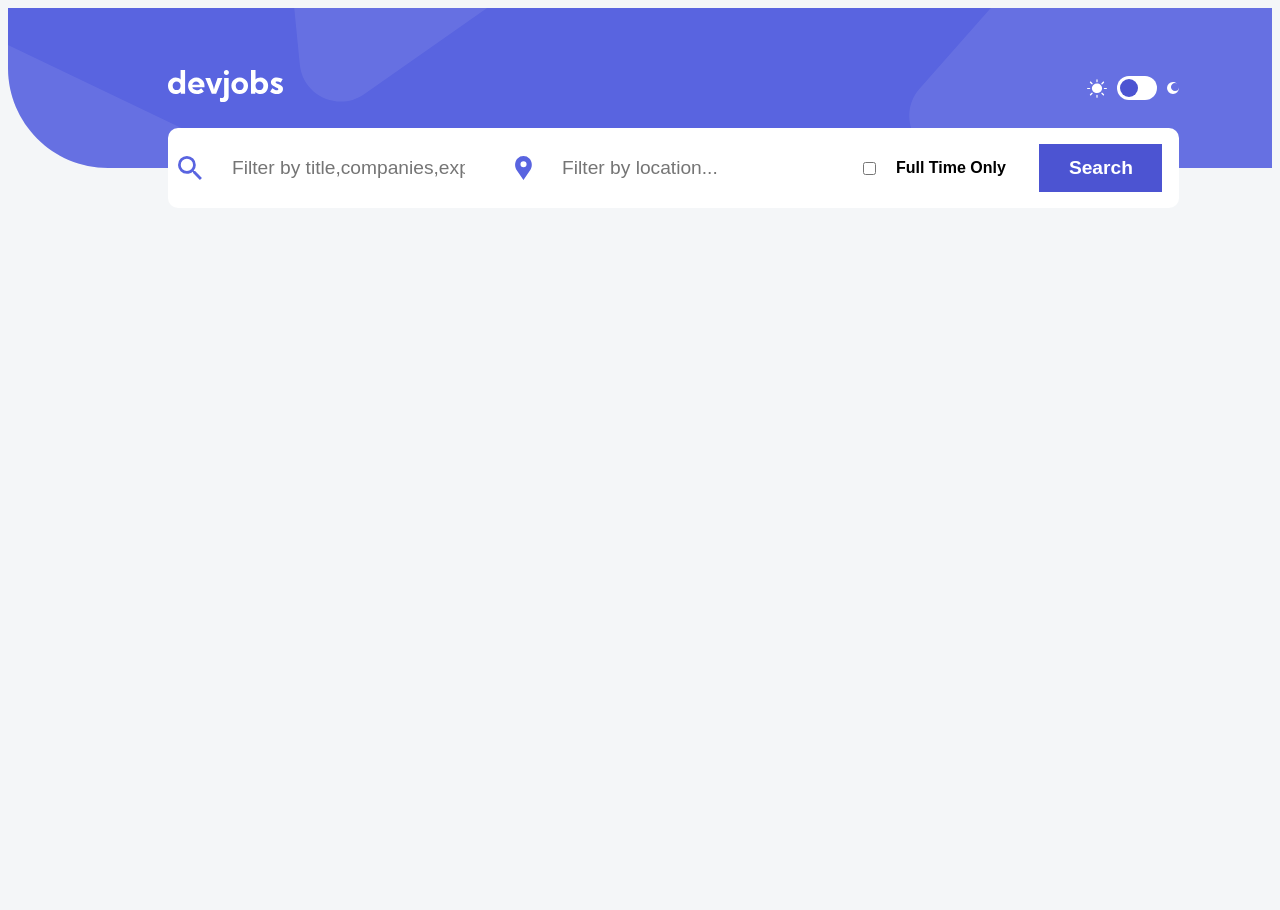
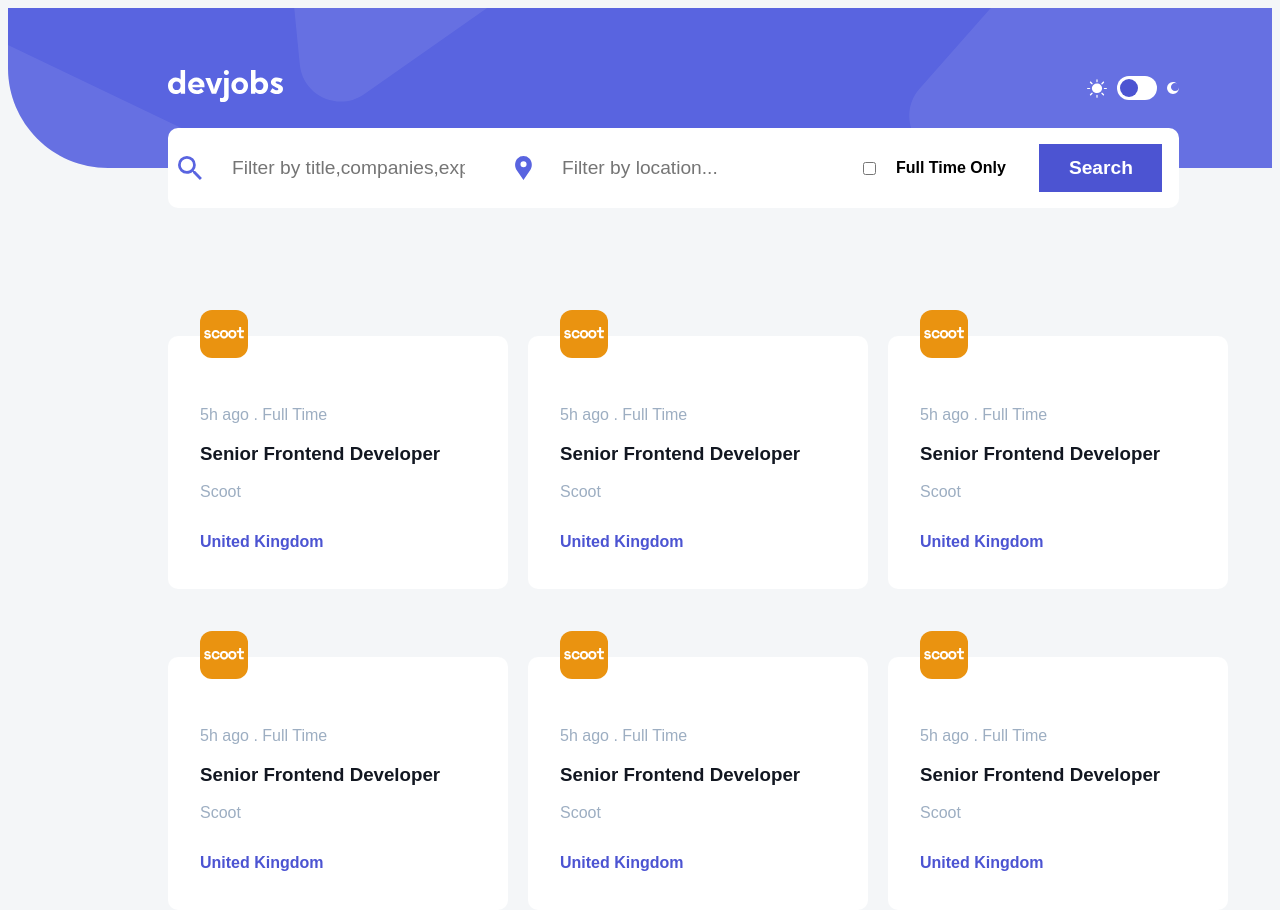
Before and after one commit to abdulrashid232/devjobs, an Angular app: page / in a window 1280 px wide. Shown: the top 910 px of the page. Before the commit the page ends 800 px from the top, so only its background shows below. Built offline with nearby package versions, Linux system fonts and the light colour scheme.

Commit message:
created the jobs components

```diff
--- a/src/app/app.component.html
+++ b/src/app/app.component.html
@@ -13,4 +13,5 @@
     </div>
   </div>
 </header>
-<app-search></app-search>
+<app-search-bar></app-search-bar>
+<app-jobs></app-jobs>
--- a/src/app/app.module.ts
+++ b/src/app/app.module.ts
@@ -2,12 +2,14 @@ import { NgModule } from '@angular/core';
 import { BrowserModule } from '@angular/platform-browser';
 
 import { AppComponent } from './app.component';
-import { SearchComponent } from './search/search.component';
+import { SearchBarComponent } from './search/search.component';
+import { JobsComponent } from './jobs/jobs.component';
 
 @NgModule({
   declarations: [
     AppComponent,
-    SearchComponent
+    SearchBarComponent,
+    JobsComponent
   ],
   imports: [
     BrowserModule
--- /dev/null
+++ b/src/app/jobs/jobs.component.css
@@ -0,0 +1,47 @@
+.grid-container{
+  display: grid;
+  grid-template-columns: 1fr 1fr 1fr;
+  grid-template-rows: 1fr 1fr;
+  gap: 20px 20px;
+  margin: 5rem 10rem 0 10rem;
+  width: 80%;
+  height: 100%;
+}
+.grid-item{
+  display: flex;
+  justify-content: center;
+  flex-direction: column;
+  align-items: start;
+  background-color: var(--secondary-color1);
+  color: var(--midnight);
+  /* font-size: 1.5rem; */
+  font-weight: 700;
+  border-radius: 10px;
+  width: 340px;
+  height: 253px;
+  margin: 3rem 0 0 0;
+  /* padding: 0 0 0 2rem; */
+}
+.job-logo{
+  margin: -3rem 0 0 2rem;
+  padding: 15px 4px;
+  background-color: hsl(36, 87%, 49%);
+  border-radius: 12px;
+}
+
+.job-details{
+  display: flex;
+  flex-direction: column;
+  align-items: start;
+  justify-content: center;
+  margin: 3rem 0 0 2rem;
+  padding: 0 0 0 0;
+}
+.job-title span,p{
+ color:var(--gray);
+ font-weight: 400;
+}
+.job-location p{
+  color: var(--violet);
+  font-weight: 600;
+}
--- /dev/null
+++ b/src/app/jobs/jobs.component.html
@@ -0,0 +1,93 @@
+<div class="grid-container">
+  <div class="grid-item">
+    <div class="job-logo">
+      <img src="./assets/logos/scoot.svg" alt="">
+    </div>
+    <div class="job-details">
+      <div class="job-title">
+        <span>5h ago . Full Time</span>
+        <h3>Senior Frontend Developer</h3>
+        <p class="company">Scoot</p>
+      </div>
+      <div class="job-location">
+        <p>United Kingdom</p>
+      </div>
+    </div>
+  </div>
+  <div class="grid-item">
+    <div class="job-logo">
+      <img src="./assets/logos/scoot.svg" alt="">
+    </div>
+    <div class="job-details">
+      <div class="job-title">
+        <span>5h ago . Full Time</span>
+        <h3>Senior Frontend Developer</h3>
+        <p class="company">Scoot</p>
+      </div>
+      <div class="job-location">
+        <p>United Kingdom</p>
+      </div>
+    </div>
+  </div>
+  <div class="grid-item">
+    <div class="job-logo">
+      <img src="./assets/logos/scoot.svg" alt="">
+    </div>
+    <div class="job-details">
+      <div class="job-title">
+        <span>5h ago . Full Time</span>
+        <h3>Senior Frontend Developer</h3>
+        <p class="company">Scoot</p>
+      </div>
+      <div class="job-location">
+        <p>United Kingdom</p>
+      </div>
+    </div>
+  </div>
+
+  <div class="grid-item">
+    <div class="job-logo">
+      <img src="./assets/logos/scoot.svg" alt="">
+    </div>
+    <div class="job-details">
+      <div class="job-title">
+        <span>5h ago . Full Time</span>
+        <h3>Senior Frontend Developer</h3>
+        <p class="company">Scoot</p>
+      </div>
+      <div class="job-location">
+        <p>United Kingdom</p>
+      </div>
+    </div>
+  </div>
+  <div class="grid-item">
+    <div class="job-logo">
+      <img src="./assets/logos/scoot.svg" alt="">
+    </div>
+    <div class="job-details">
+      <div class="job-title">
+        <span>5h ago . Full Time</span>
+        <h3>Senior Frontend Developer</h3>
+        <p class="company">Scoot</p>
+      </div>
+      <div class="job-location">
+        <p>United Kingdom</p>
+      </div>
+    </div>
+  </div>
+  <div class="grid-item">
+    <div class="job-logo">
+      <img src="./assets/logos/scoot.svg" alt="">
+    </div>
+    <div class="job-details">
+      <div class="job-title">
+        <span>5h ago . Full Time</span>
+        <h3>Senior Frontend Developer</h3>
+        <p class="company">Scoot</p>
+      </div>
+      <div class="job-location">
+        <p>United Kingdom</p>
+      </div>
+    </div>
+  </div>
+</div>
--- a/src/app/search/search.component.ts
+++ b/src/app/search/search.component.ts
@@ -1,10 +1,10 @@
 import { Component } from '@angular/core';
 
 @Component({
-  selector: 'app-search',
+  selector: 'app-search-bar',
   templateUrl: './search.component.html',
   styleUrl: './search.component.css'
 })
-export class SearchComponent {
+export class SearchBarComponent {
 
 }
```
Also changed, not shown: src/app/jobs/jobs.component.ts (added, +10 -0 lines).
